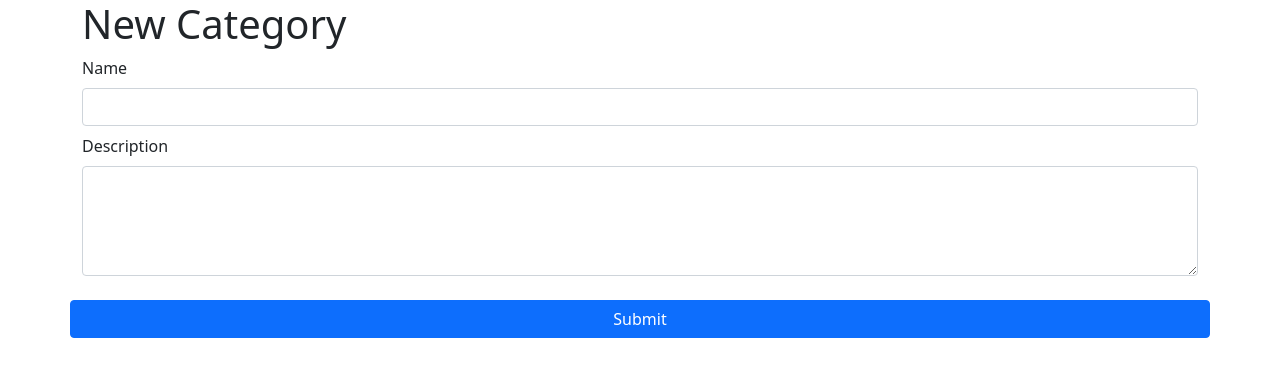
After one commit to maykondgranemann/TS-V1, a Flask app: page /category in a window 1280 px wide. The commit adds this page. Shown: the top 377 px of the page. Run offline with Flask 2, Linux system fonts and the light colour scheme.

Commit message:
added category

```diff
--- a/app/front/templates/index.html
+++ b/app/front/templates/index.html
@@ -12,9 +12,11 @@
 <div class="row">
   <div class="col">
     <a class="btn btn-primary" href="/marketplace">Create Marketplace</a>
-      <a class="btn btn-primary" href="/marketplace/list">List Marketplaces</a>
+    <a class="btn btn-primary" href="/marketplace/list">List Marketplaces</a>
     <a class="btn btn-primary" href="/product">Create Products</a>
     <a class="btn btn-primary" href="/product/list">List Products</a>
+    <a class="btn btn-primary" href="/category">Create Category</a>
+    <a class="btn btn-primary" href="/category/list">List Categories</a>
   </div>
 </div>
 {% endblock content %}
--- /dev/null
+++ b/app/front/templates/new_category.html
@@ -0,0 +1,27 @@
+{% extends "base.html" %} {% block content %}
+<h1>New Category</h1>
+<form action="/category/create" method="get">
+  <div class="row">
+    <div class="col-sm mb-4">
+      <label for="name" class="form-label">Name</label>
+      <input
+        type="text"
+        class="form-control mb-2"
+        name="name"
+        id="name"
+        aria-label="Name"
+      />
+      <label for="name" class="form-label">Description</label>
+      <textarea
+        class="form-control"
+        rows="4"
+        name="description"
+        id="description"
+      ></textarea>
+    </div>
+  </div>
+  <div class="row">
+    <input id="submit" type="submit" class="btn btn-primary" value="Submit" />
+  </div>
+</form>
+{% endblock %}
--- a/app/front/web.py
+++ b/app/front/web.py
@@ -1,10 +1,8 @@
 from flask import Flask, render_template, request, redirect, flash
 
-
-
+from app.back.categories import create_category, read_categories
 from app.back.marketplaces import create_marketplace, read_marketplaces
 from app.back.products import create_product, read_products
-
 
 app = Flask(__name__)
 app.secret_key = 'IOAHGFYAOGFEYHAGO'
@@ -28,10 +26,11 @@ def marketplace_create():
     flash(f'Marketplace Created! - {name}')
     return redirect('/')
 
+
 @app.route('/marketplace/list')
 def marketplace_read():
     list_marketplaces = read_marketplaces()
-    return render_template('read_marketplaces.html', list = list_marketplaces)
+    return render_template('list_marketplaces.html', list=list_marketplaces)
 
 
 @app.route('/product')
@@ -48,8 +47,29 @@ def product_create():
     flash(f'Product Created! - {name}')
     return redirect('/')
 
+
 @app.route("/product/list")
 def list_products():
     product_list = read_products()
 
     return render_template("list_products.html", product_list=product_list)
+
+
+@app.route('/category')
+def category_form():
+    return render_template('new_category.html')
+
+
+@app.route('/category/create')
+def category_create():
+    name = request.args.get('name')
+    description = request.args.get('description')
+    create_category(name, description)
+    flash(f'Category Created! - {name}')
+    return redirect('/')
+
+
+@app.route('/category/list')
+def category_read():
+    list_categories = read_categories()
+    return render_template('list_categories.html', list=list_categories)
```
Also changed, not shown: app/back/categories.py (added, +20 -0 lines), app/front/templates/list_categories.html (added, +16 -0 lines), app/front/templates/list_marketplaces.html (renamed from app/front/templates/read_marketplaces.html).
